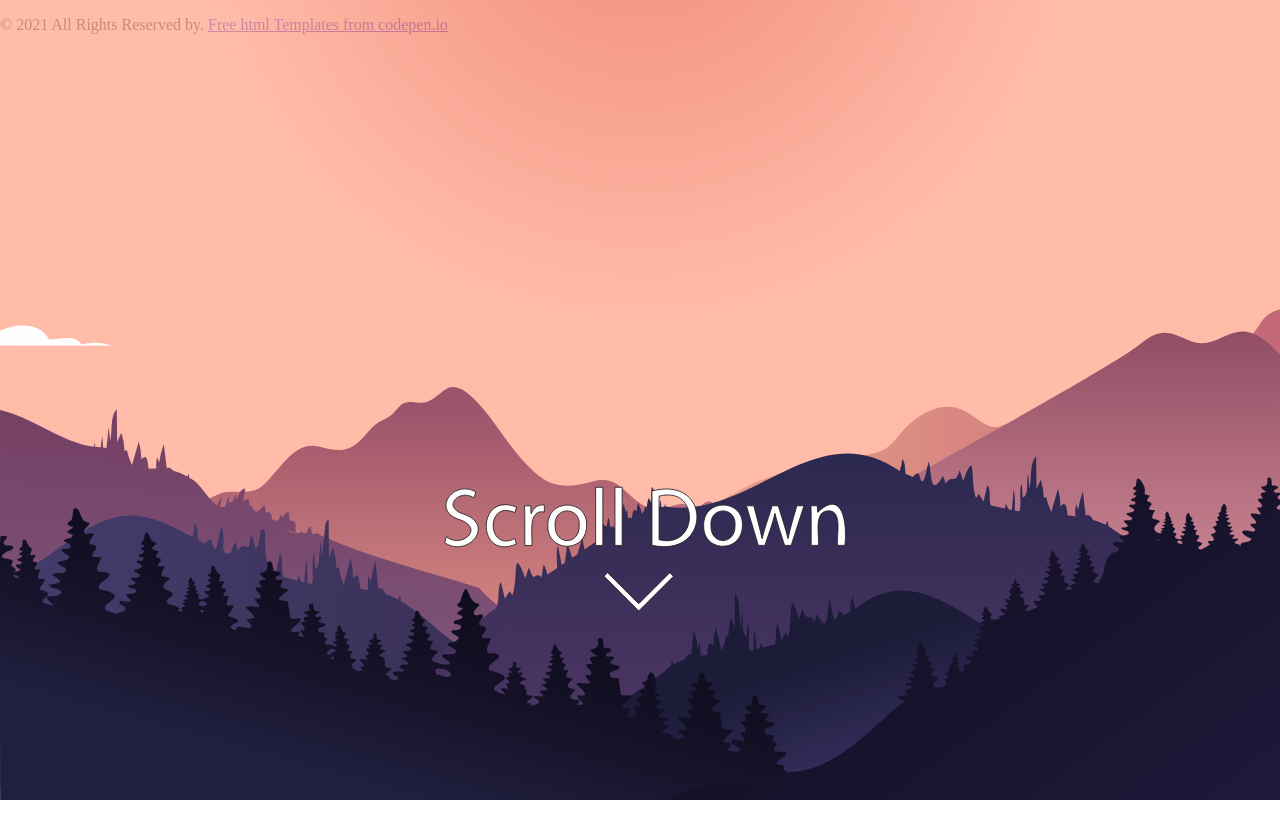
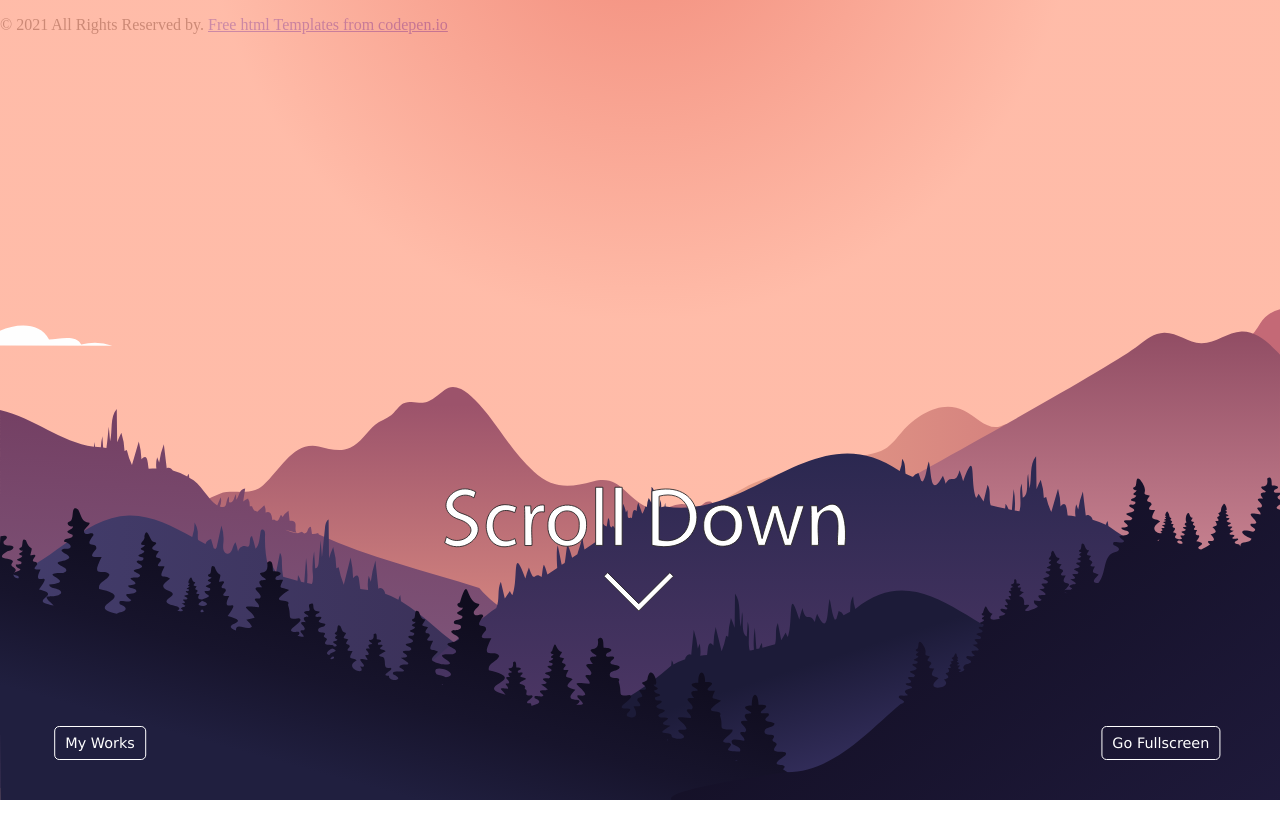
Before and after one commit to song856854132/song856854132.github.io, a plain HTML site: page index.html in a window 1280 px wide. Shown: the top 838 px of the page. Drawn offline with Linux system fonts and the light colour scheme; grey boxes are pictures that could not be loaded.

Commit message:
forth commit

```diff
--- a/index.html
+++ b/index.html
@@ -334,6 +334,8 @@
 
 <div class="scrollElement"></div>
 
+<a href="https://codepen.io/collection/DxkYzq" target="_blank" class="btn btn_works">My Works</a>
+<button class="btn" id="fullscr">Go Fullscreen</button>
 <!-- partial -->
 <div class="copyright">
     <div class="container">
```
